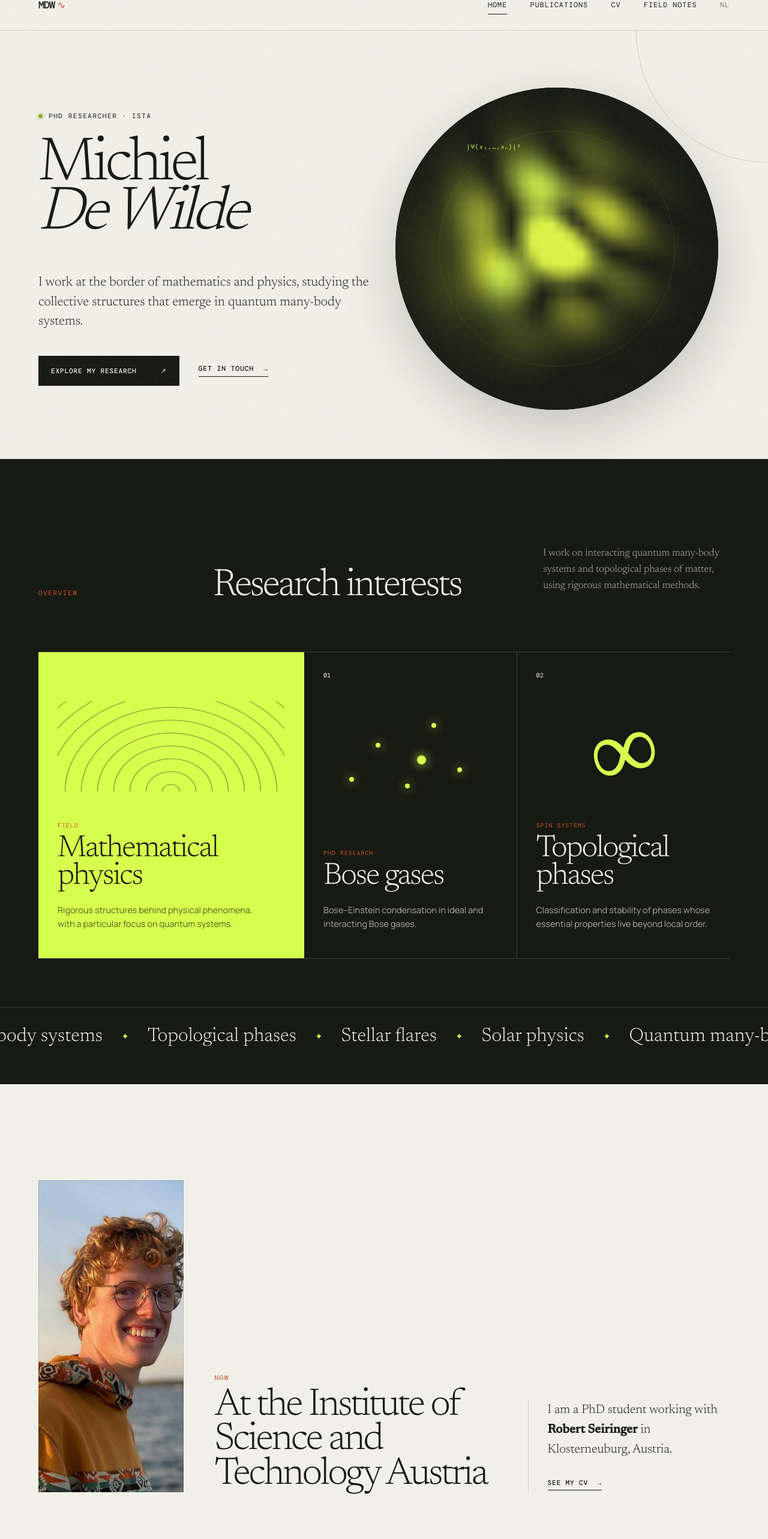
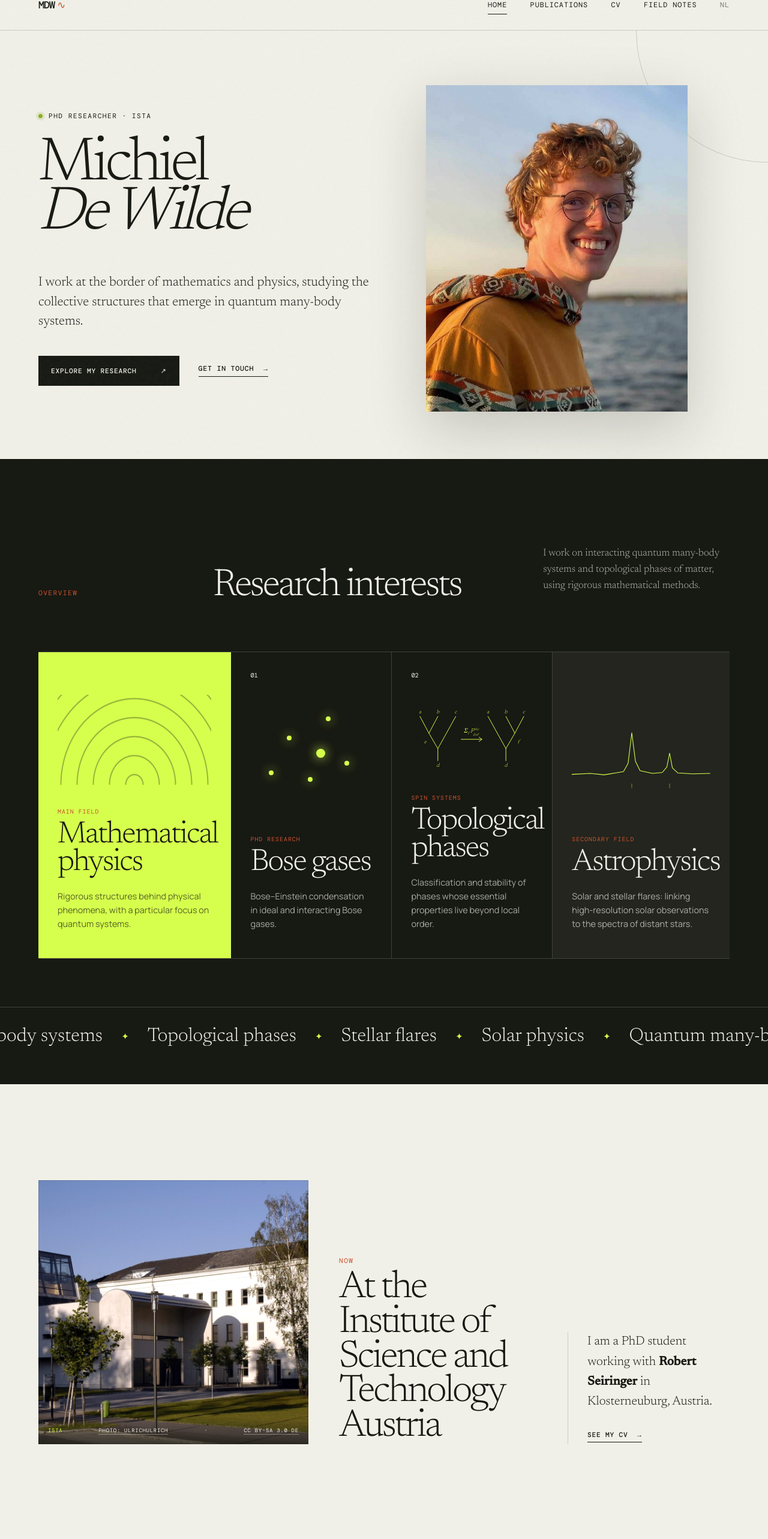
Before and after one commit to demichieldewilde/website, a plain HTML site: page index.html in a window 1280 px wide. Shown: the part 35-2600 px from the top of the page at 60% size. Drawn offline with nearby package versions, Linux system fonts and the light colour scheme; a web font is replaced by a local one.

Commit message:
Homepage: portrait in hero, ISTA photo, F-move diagram, astrophysics card
- Replace the animated wavefunction with a rectangular portrait.
- Show a photo of the ISTA campus in the "Now" section
  (Ulrichulrich, Wikimedia Commons, CC BY-SA 3.0 DE, credited in caption).
- Replace the infinity symbol on the topological phases card with a
  fusion-tree F-move diagram.
- Add astrophysics as a secondary field in the research grid (EN and NL).

Co-Authored-By: Claude Opus 5.5 <noreply@anthropic.com>

```diff
--- a/assets/style.css
+++ b/assets/style.css
@@ -109,4 +109,30 @@ footer{min-height:190px;padding:3rem 5vw;display:grid;grid-template-columns:1fr
 .collaboration-strip .text-link{font-family:var(--mono);font-size:.68rem}
 @media(max-width:850px){.paper-note{grid-template-columns:1fr;gap:3rem;padding:4rem 0}.paper-note.reverse .paper-visual{order:0}.paper-visual{height:360px}.collaboration-call,.collaboration-strip{grid-template-columns:1fr}.collaboration-call{padding:3rem}.collaboration-call .button{grid-column:1}}
 .site-header nav a.lang-switch{opacity:.55}.site-header nav a.lang-switch:hover{opacity:1}
-@media(max-width:520px){.paper-visual{height:290px}.paper-note-copy h2{font-size:2.6rem}.collaboration-call{padding:2rem}}
+@media(max-width:520px){.paper-visual{height:290px}.paper-note-copy h2{font-size:2.6rem}.collaboration-call{padding:2rem}}/* Portrait in the hero circle */
+.hero-portrait{margin:0;overflow:hidden}
+.hero-portrait img{width:100%;height:100%;object-fit:cover;object-position:52% center;border-radius:50%;filter:saturate(.9) contrast(1.03)}
+/* F-move between fusion trees */
+.fusion-diagram{width:100%;max-width:340px;height:180px;margin:0 auto;display:block}
+.fusion-diagram .fd-lines path{fill:none;stroke:var(--acid);stroke-width:1.6;stroke-linecap:round;stroke-linejoin:round}
+.fusion-diagram .fd-labels text{fill:var(--acid);font:italic 300 15px var(--serif);text-anchor:middle}
+.fusion-diagram .fd-labels .fd-f{font-size:17px}
+/* Secondary field card */
+.research-grid{grid-template-columns:1.2fr 1fr 1fr 1.1fr}
+.research-card.secondary{background:rgba(241,240,232,.05)}
+.spectrum-graphic{width:100%;max-width:300px;height:150px;margin:auto 0;display:block}
+.spectrum-graphic path,.spectrum-graphic line{fill:none;stroke:var(--acid);stroke-width:1.4;stroke-linejoin:round}
+.spectrum-graphic line{opacity:.45}
+@media(max-width:1200px){.research-grid{grid-template-columns:1fr 1fr}.research-card:nth-child(2){border-right:0}.research-card:nth-child(-n+2){border-bottom:1px solid rgba(241,240,232,.18)}}
+@media(max-width:900px){.research-grid{grid-template-columns:1fr}}
+.delay-3{transition-delay:.36s}
+/* Rectangular hero portrait and ISTA photo */
+.quantum-stage.hero-portrait{border-radius:0;aspect-ratio:4/5;width:min(34vw,480px);background:var(--ink)}
+.hero-portrait img{border-radius:0}
+.ista-photo img{object-position:40% center}
+.ista-photo figcaption{gap:1rem;align-items:baseline}
+.ista-photo figcaption a{color:inherit;border-bottom:1px solid rgba(241,240,232,.4)}
+@media(max-width:900px){.quantum-stage.hero-portrait{width:80vw;max-width:480px}.ista-photo{aspect-ratio:4/3}}
+.now-section:has(.ista-photo){grid-template-columns:1.5fr 1.1fr .9fr}
+.ista-photo{min-height:440px}
+@media(max-width:900px){.now-section:has(.ista-photo){grid-template-columns:1fr}.ista-photo{min-height:0}}
--- a/index.html
+++ b/index.html
@@ -75,13 +75,9 @@
         </div>
       </div>
 
-      <div class="quantum-stage reveal delay-1" aria-label="Animated mathematical visualization">
-        <canvas id="quantum-canvas"></canvas>
-        <div class="stage-label top">|Ψ(x₁,…,xₙ)|²</div>
-        <div class="orbit orbit-a"></div>
-        <div class="orbit orbit-b"></div>
-        <div class="stage-core"></div>
-      </div>
+      <figure class="quantum-stage hero-portrait reveal delay-1">
+        <img src="assets/profile.jpg" alt="Michiel De Wilde by the water at sunset">
+      </figure>
     </section>
 
     <section class="research-section">
@@ -94,7 +90,7 @@
         <article class="research-card featured reveal">
           <div class="mini-graphic wave-graphic" aria-hidden="true"></div>
           <div>
-            <p class="card-meta">Field</p>
+            <p class="card-meta">Main field</p>
             <h3>Mathematical<br>physics</h3>
             <p>Rigorous structures behind physical phenomena, with a particular focus on quantum systems.</p>
           </div>
@@ -112,11 +108,22 @@
         </article>
         <article class="research-card reveal delay-2">
           <div class="card-number">02</div>
-          <div class="topology-knot" aria-hidden="true">∞</div>
+          <svg class="fusion-diagram" aria-hidden="true" viewBox="0 0 340 170">
+            <g class="fd-lines"><path d="M25 28 L50 75 L75 28 M50 75 L75 118 L125 28 M75 118 V152"/><path d="M215 28 L265 118 M265 28 L290 75 L315 28 M290 75 L265 118 V152"/><path d="M140 92 H198 M190 86 L198 92 L190 98"/></g>
+            <g class="fd-labels"><text x="25" y="20">a</text><text x="75" y="20">b</text><text x="125" y="20">c</text><text x="40" y="104">e</text><text x="75" y="168">d</text><text x="215" y="20">a</text><text x="265" y="20">b</text><text x="315" y="20">c</text><text x="300" y="104">f</text><text x="265" y="168">d</text><text class="fd-f" x="169" y="74">Σ<tspan dy="4" font-size="11">f</tspan><tspan dy="-4"> F</tspan><tspan dy="-8" font-size="10">abc</tspan><tspan dx="-17" dy="16" font-size="10">d;ef</tspan></text></g>
+          </svg>
           <div>
             <p class="card-meta">Spin systems</p>
             <h3>Topological phases</h3>
             <p>Classification and stability of phases whose essential properties live beyond local order.</p>
+          </div>
+        </article>
+        <article class="research-card secondary reveal delay-3">
+          <svg class="spectrum-graphic" aria-hidden="true" viewBox="0 0 300 150"><path d="M0 120 L40 118 L70 121 L95 117 L112 114 L122 96 L130 30 L138 92 L148 112 L175 118 L196 116 L206 104 L212 74 L218 106 L230 117 L262 119 L300 118"/><line x1="130" y1="140" x2="130" y2="150"/><line x1="212" y1="140" x2="212" y2="150"/></svg>
+          <div>
+            <p class="card-meta">Secondary field</p>
+            <h3>Astrophysics</h3>
+            <p>Solar and stellar flares: linking high-resolution solar observations to the spectra of distant stars.</p>
           </div>
         </article>
       </div>
@@ -129,8 +136,9 @@
     </section>
 
     <section class="now-section reveal">
-      <figure class="profile-portrait">
-        <img src="assets/profile.jpg" alt="Michiel De Wilde by the water at sunset">
+      <figure class="profile-portrait ista-photo">
+        <img src="assets/ista.jpg" alt="The ISTA campus in Klosterneuburg in the evening sun">
+        <figcaption><span>ISTA</span><a href="https://commons.wikimedia.org/wiki/File:ISTA_Maria_Gugging_Aussenansicht_mit_Lecture_Hall.jpg" target="_blank" rel="noopener">Photo: Ulrichulrich</a> · <a href="https://creativecommons.org/licenses/by-sa/3.0/de/deed.en" target="_blank" rel="noopener">CC BY-SA 3.0 DE</a></figcaption>
       </figure>
       <div class="now-heading">
         <p class="kicker">Now</p>
```
Also changed, not shown: nl/index.html (+19 -11 lines), assets/ista.jpg (added), 1 other file.
